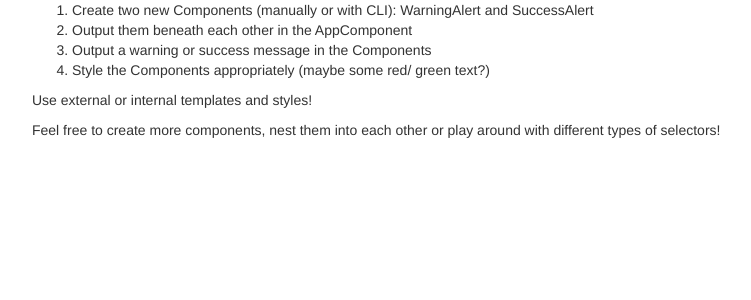
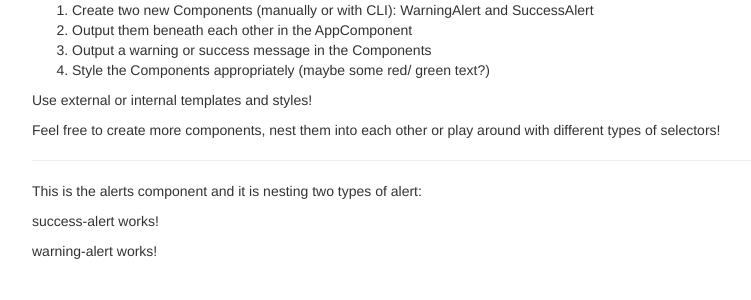
Before and after one commit to urvir-ezdi/Angular-4-Assignment-1, an Angular app: page / in a window 1280 px wide. Shown: the top 300 px of the page, without its empty margins (38-789 px from the left). Built offline with nearby package versions, Linux system fonts and the light colour scheme.

Commit message:
Demonstrate that alerts can nest a success alert and a warning alert

```diff
--- a/src/app/alerts/alerts.component.html
+++ b/src/app/alerts/alerts.component.html
@@ -1,3 +1,3 @@
-<p>
-  alerts works!
-</p>
+<p>This is the alerts component and it is nesting two types of alert: </p>
+<app-success-alert></app-success-alert>
+<app-warning-alert></app-warning-alert>
--- a/src/app/app.component.html
+++ b/src/app/app.component.html
@@ -9,6 +9,8 @@
       </ol>
       <p>Use external or internal templates and styles!</p>
       <p>Feel free to create more components, nest them into each other or play around with different types of selectors!</p>
+      <hr>
+      <app-alerts></app-alerts>
     </div>
   </div>
 </div>
--- a/src/app/success-alert/success-alert.component.html
+++ b/src/app/success-alert/success-alert.component.html
@@ -0,0 +1,3 @@
+<p>
+  success-alert works!
+</p>
```
